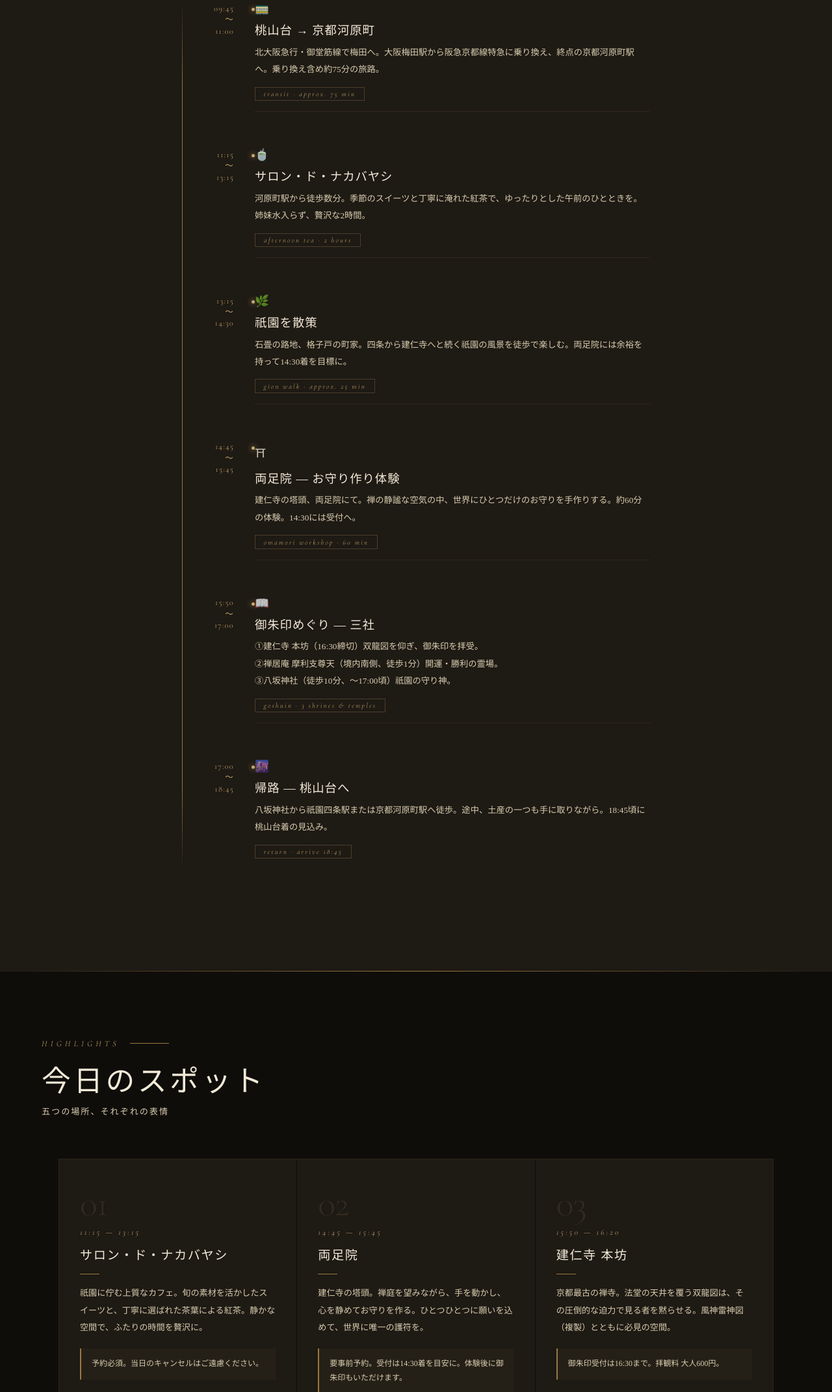
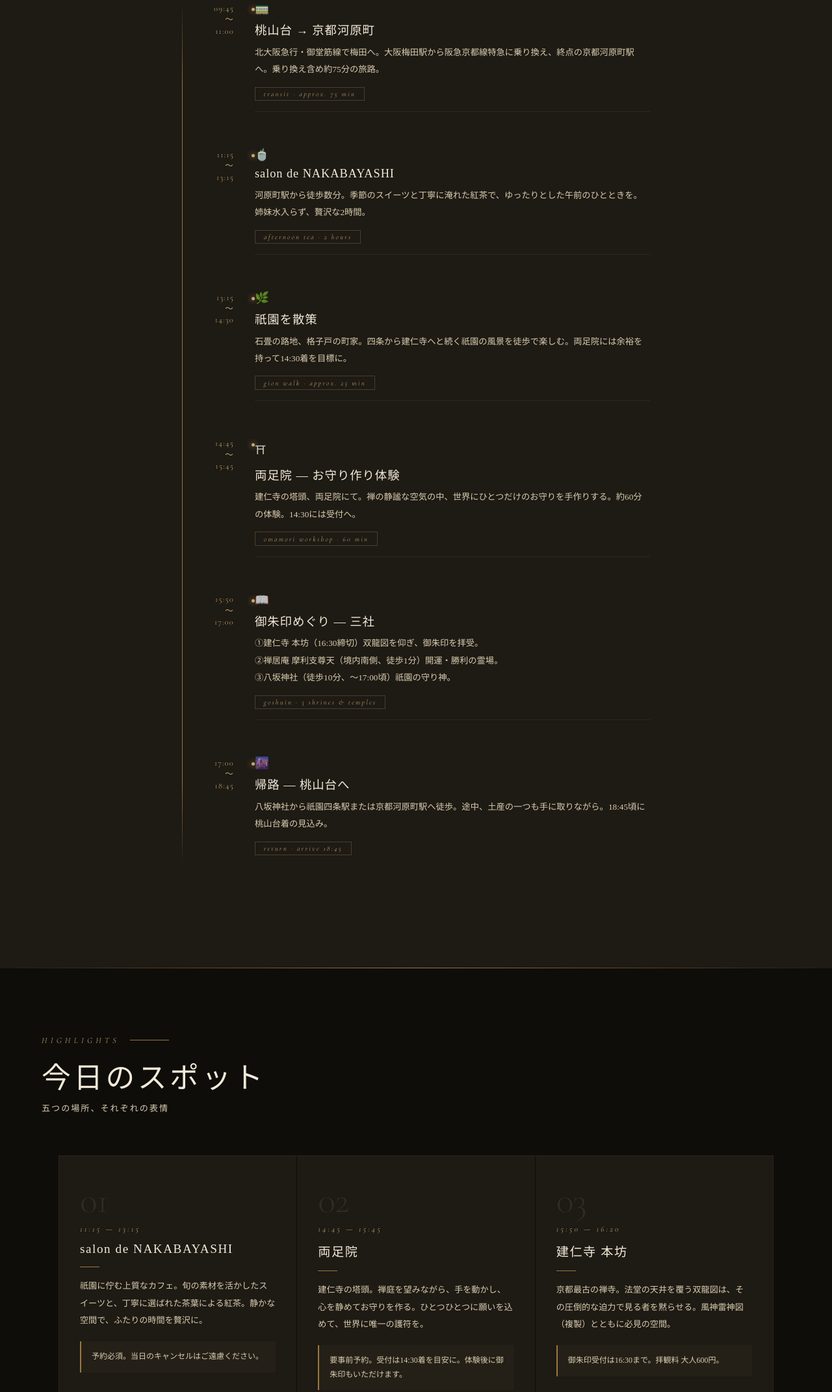
Before and after one commit to misamsky0071/kyoto_trip, a plain HTML site: page index.html in a window 1280 px wide. Shown: the part 1106-3248 px from the top of the page at 65% size. Drawn offline with nearby package versions, Linux system fonts and the light colour scheme; a web font is replaced by a local one.

Commit message:
Update index.html

```diff
--- a/index.html
+++ b/index.html
@@ -657,7 +657,7 @@
       </div>
       <div class="tl-right">
         <div class="tl-icon">🍵</div>
-        <div class="tl-name"><a href="https://www.nakabayashi-cafe.com/" target="_blank" rel="noopener">サロン・ド・ナカバヤシ</a></div>
+        <div class="tl-name"><a href="https://www.salondekanbayashi.com/" target="_blank" rel="noopener">salon de NAKABAYASHI</a></div>
         <div class="tl-desc">河原町駅から徒歩数分。季節のスイーツと丁寧に淹れた紅茶で、ゆったりとした午前のひとときを。姉妹水入らず、贅沢な2時間。</div>
         <span class="tl-badge">afternoon tea · 2 hours</span>
       </div>
@@ -728,7 +728,7 @@
     <div class="spot-card">
       <div class="spot-num">01</div>
       <div class="spot-time">11:15 — 13:15</div>
-      <div class="spot-name"><a href="https://www.nakabayashi-cafe.com/" target="_blank" rel="noopener">サロン・ド・ナカバヤシ</a></div>
+      <div class="spot-name"><a href="https://www.salondekanbayashi.com/" target="_blank" rel="noopener">salon de NAKABAYASHI</a></div>
       <div class="spot-divider"></div>
       <div class="spot-desc">祇園に佇む上質なカフェ。旬の素材を活かしたスイーツと、丁寧に選ばれた茶葉による紅茶。静かな空間で、ふたりの時間を贅沢に。</div>
       <div class="spot-note">予約必須。当日のキャンセルはご遠慮ください。</div>
```
